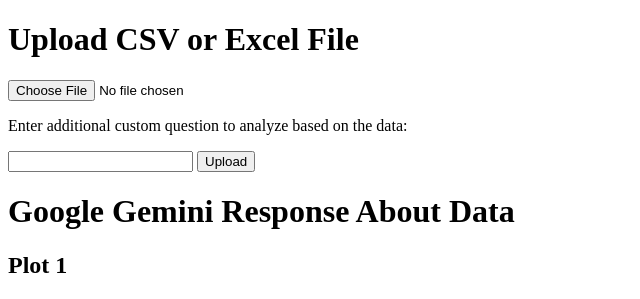
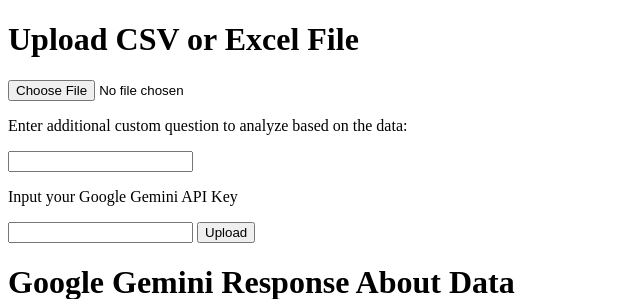
Before and after one commit to arifanalytics/Python-Code, a Python web app: template flask/templates/upload.html in a window 1280 px wide; the page is wider, and only the part inside the window is pictured. Shown: the top 299 px of that part, without its empty margins (0-640 px from the left). Run offline with Jinja, Linux system fonts and the light colour scheme; the template is opened without the code that fills it: most values are stand-ins (such as "Sample title", 1, 10 or a date in 2020).

Commit message:
Update upload.html

```diff
--- a/flask/templates/upload.html
+++ b/flask/templates/upload.html
@@ -11,6 +11,8 @@
         <input type="file" name="file" accept=".csv,.xlsx">
         <p>Enter additional custom question to analyze based on the data:</p>
         <input type="text" name="custom_question" id="custom_question">
+        <p>Input your Google Gemini API Key</p>
+        <input type="text" name="api_key" id="api_key">
         <button type="submit">Upload</button>
     </form>
 
@@ -31,7 +33,7 @@
         <a href="{{ url_for('download_pdf') }}" class="btn btn-primary" download>Download Analysis Report PDF</a>
     {% endif %}
 
-
+    {% if plot1_path or plot2_path or response1 or response2 %}
     <h1>Multiclass Visualization</h1>
     <form action="/streamlit" method="post">
         <label for="target_variable">Select target variable:</label><br>
@@ -48,6 +50,7 @@
         </select><br><br>
         <button type="submit" name="process_button" value="Process">Process</button>
     </form>
+    {% endif %}
 
 
     {% if response3 or response4 %}
```
